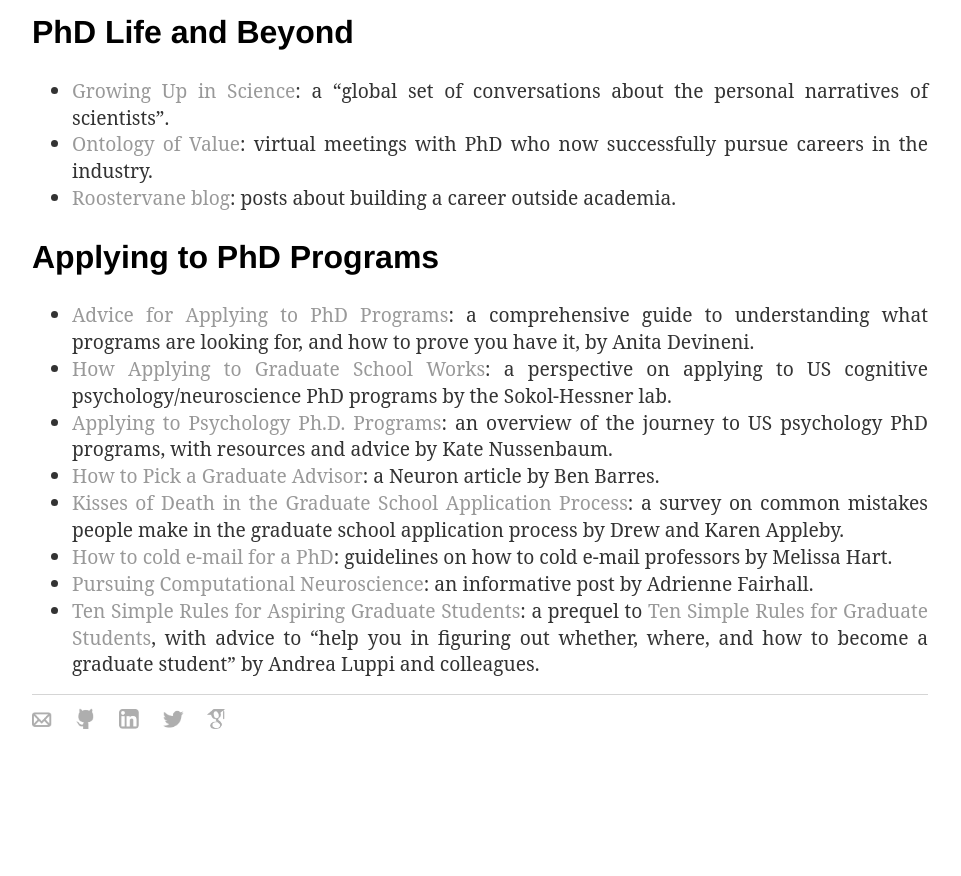
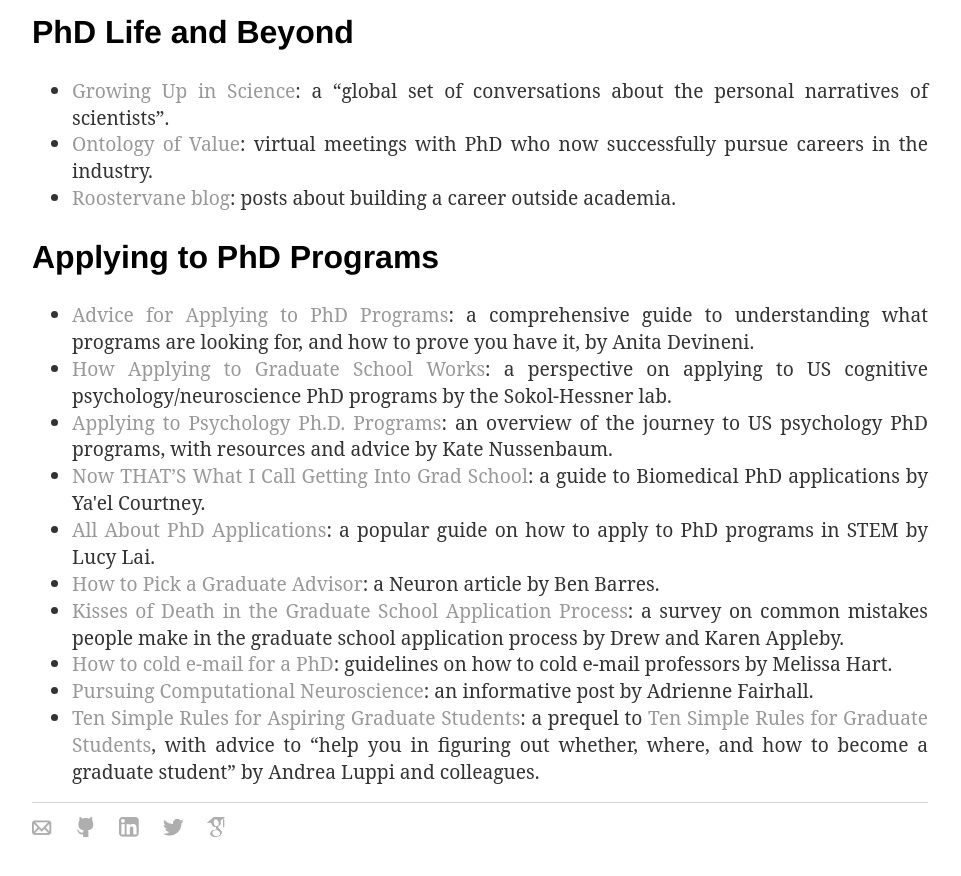
Before and after one commit to gaiamolinaro/gaiamolinaro.github.io, a Jekyll site: the page built from resources/index.html, in a window 1280 px wide and 900 px high, scrolled down 1761 px. Shown: the top 876 px of the window, without its empty margins (160-1121 px from the left). Built offline with Jekyll 4.4.1, drawn with Linux system fonts in a browser that asks for light colours; nearby versions of some CDN libraries; before the commit the page ends 2553 px from its top, so only the background shows below that.

Commit message:
added Lucy and Yael's guides

```diff
--- a/resources/index.html
+++ b/resources/index.html
@@ -55,6 +55,8 @@
     <li class="p-li"><a href="https://www.brains-explained.com/advice-for-applying-to-phd-programs/" target="_blank">Advice for Applying to PhD Programs</a>: a comprehensive guide to understanding what programs are looking for, and how to prove you have it, by Anita Devineni.</li>
     <li class="p-li"><a href="https://www.sokolhessnerlab.com/howapplyingworks" target="_blank">How Applying to Graduate School Works</a>: a perspective on applying to US cognitive psychology/neuroscience PhD programs by the Sokol-Hessner lab.</li>
     <li class="p-li"><a href="https://www.katenuss.com/advice/applying_to_phd/" target="_blank">Applying to Psychology Ph.D. Programs</a>: an overview of the journey to US psychology PhD programs, with resources and advice by Kate Nussenbaum.</li>
+    <li class="p-li"><a href="https://www.yaelcourtney.com/phdapplicationguide" target="_blank">Now THAT’S What I Call Getting Into Grad School</a>: a guide to Biomedical PhD applications by Ya'el Courtney.</li>
+    <li class="p-li"><a href="https://lucylai.com/blog/gradapps" target="_blank">All About PhD Applications</a>: a popular guide on how to apply to PhD programs in STEM by Lucy Lai.</li>
     <li class="p-li"><a href="https://www.sciencedirect.com/science/article/pii/S0896627313009070" target="_blank">How to Pick a Graduate Advisor</a>: a Neuron article by Ben Barres.</li>
     <li class="p-li"><a href="https://psychology.unl.edu/psichi/Graduate_School_Application_Kisses_of_Death.pdf" target="_blank">Kisses of Death in the Graduate School Application Process</a>: a survey on common mistakes people make in the graduate school application process by Drew and Karen Appleby.</li>
     <li class="p-li"><a href="https://www.nature.com/articles/d41586-023-00786-8?WT.ec_id=NATURE-202303&sap-outbound-id=6536923AA049A7303142882BCE48378D74D0BC20" target="_blank">How to cold e-mail for a PhD</a>: guidelines on how to cold e-mail professors by Melissa Hart.</li>
```
